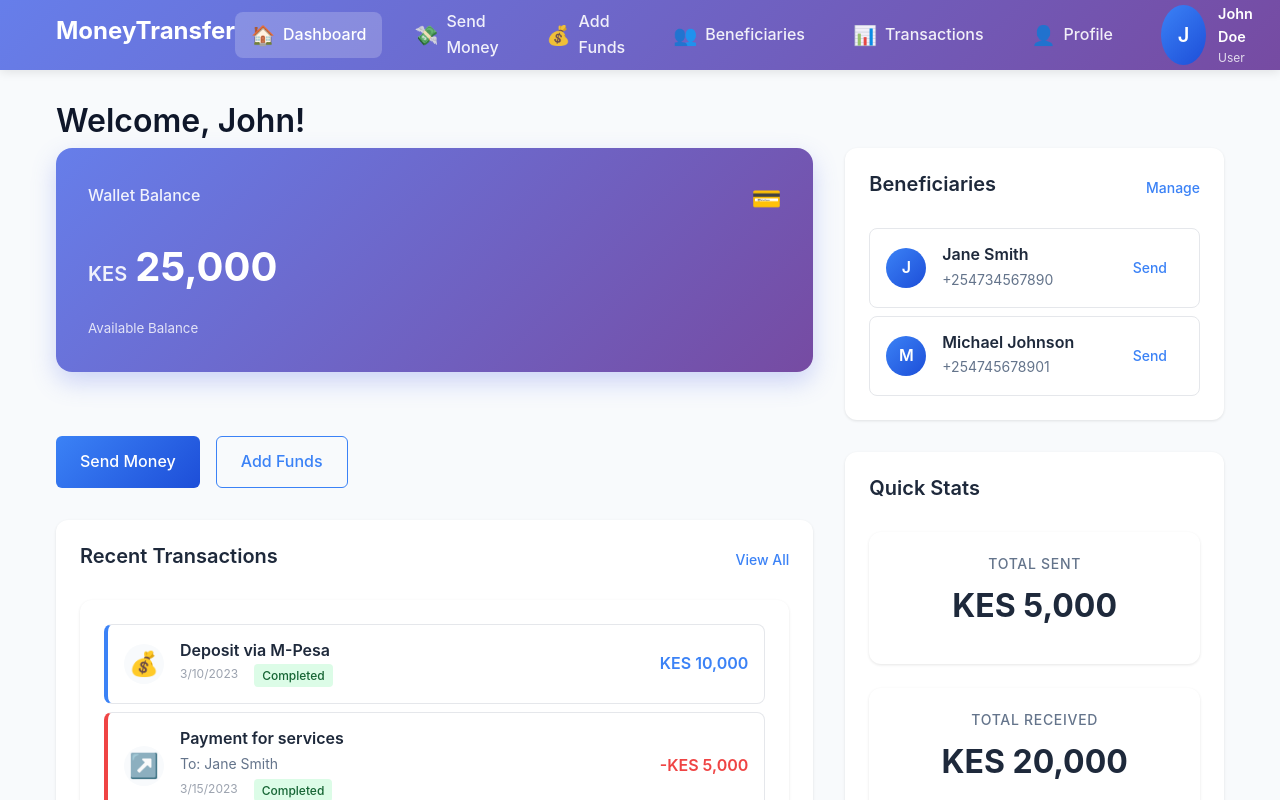
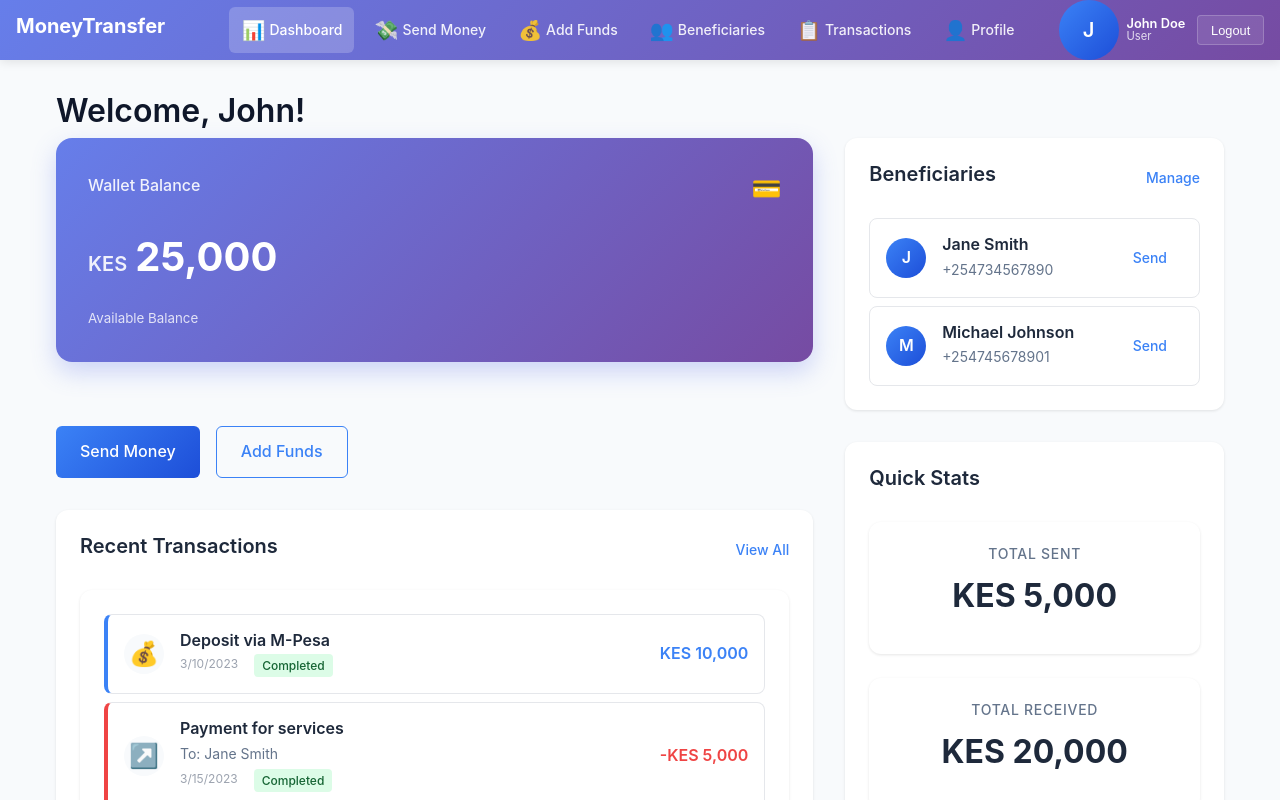
Before and after one commit to Nick-Nyler/money-transfer, a React (Vite) app in the folder frontend/: page /dashboard in a window 1280 px wide. Both pictures are taken after a click on the button "Regular User Demo". Shown: the top 800 px of the page. Built offline with nearby package versions, Linux system fonts and the light colour scheme.

Commit message:
changed navigation

```diff
--- a/frontend/src/App.css
+++ b/frontend/src/App.css
@@ -24,18 +24,18 @@
 }
 
 .nav-container {
-  max-width: 1200px;
+  max-width: 1400px;
   margin: 0 auto;
   padding: 0 1rem;
   display: flex;
   align-items: center;
   justify-content: space-between;
-  height: 70px;
+  height: 60px;
 }
 
 .nav-brand h2 {
   color: white;
-  font-size: 1.5rem;
+  font-size: 1.25rem;
   font-weight: 700;
 }
 
@@ -48,18 +48,20 @@
 .nav-links {
   display: flex;
   align-items: center;
-  gap: 1rem;
+  gap: 0.5rem;
 }
 
 .nav-link {
   display: flex;
   align-items: center;
-  gap: 0.5rem;
-  padding: 0.5rem 1rem;
-  border-radius: 8px;
+  gap: 0.25rem;
+  padding: 0.5rem 0.75rem;
+  border-radius: 6px;
   color: rgba(255, 255, 255, 0.9);
   transition: all 0.2s;
   font-weight: 500;
+  font-size: 0.875rem;
+  white-space: nowrap;
 }
 
 .nav-link:hover {
@@ -90,25 +92,25 @@
 .nav-user {
   display: flex;
   align-items: center;
-  gap: 1rem;
+  gap: 0.75rem;
 }
 
 .user-info {
   display: flex;
   align-items: center;
-  gap: 0.75rem;
+  gap: 0.5rem;
 }
 
 .user-avatar {
-  width: 40px;
-  height: 40px;
+  width: 32px;
+  height: 32px;
   border-radius: 50%;
   background: rgba(255, 255, 255, 0.2);
   display: flex;
   align-items: center;
   justify-content: center;
   font-weight: 600;
-  font-size: 1rem;
+  font-size: 0.875rem;
 }
 
 .user-details {
@@ -119,24 +121,27 @@
 
 .user-name {
   font-weight: 600;
-  font-size: 0.9rem;
+  font-size: 0.8rem;
+  line-height: 1;
 }
 
 .user-role {
-  font-size: 0.75rem;
+  font-size: 0.7rem;
   opacity: 0.8;
   text-transform: capitalize;
+  line-height: 1;
 }
 
 .logout-btn {
   background: rgba(255, 255, 255, 0.1);
   border: 1px solid rgba(255, 255, 255, 0.2);
   color: white;
-  padding: 0.5rem 1rem;
-  border-radius: 6px;
+  padding: 0.4rem 0.8rem;
+  border-radius: 4px;
   cursor: pointer;
   transition: all 0.2s;
   font-weight: 500;
+  font-size: 0.8rem;
 }
 
 .logout-btn:hover {
@@ -159,7 +164,7 @@
 
 /* Content with navigation */
 .content-container {
-  padding-top: 70px;
+  padding-top: 60px;
   min-height: 100vh;
 }
 
```
Also changed, not shown: frontend/src/components/common/Navigation.jsx (+5 -5 lines), 2 other files (tests, documents, lock files or other folders).
